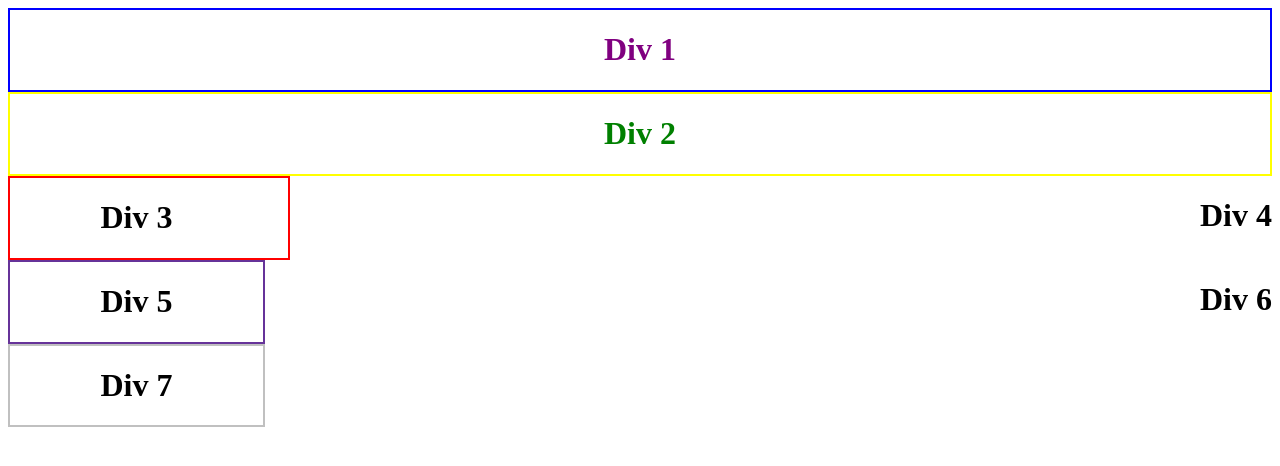
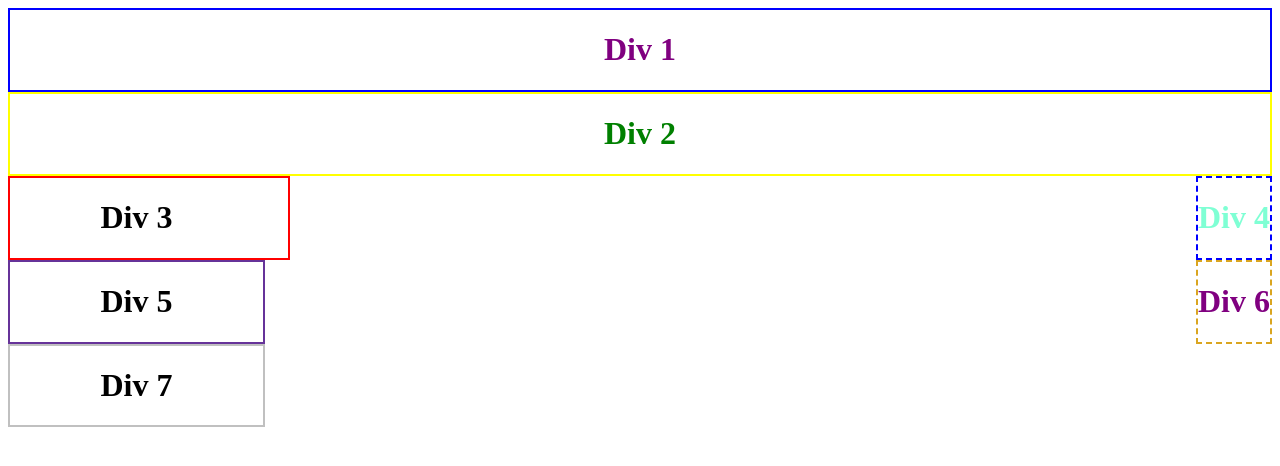
Before and after one commit to cs-fullstack-2020-spring/css-positioning-cw-JeffRThomas, a plain HTML site: page index.html in a window 1280 px wide. Drawn offline with Linux system fonts and the light colour scheme.

Commit message:
Floating Div Test 2

```diff
--- a/style.css
+++ b/style.css
@@ -10,19 +10,20 @@
     text-align: center;
 }
 
-
 #div3 {
     position: relative;
     float: left;
     border: 2px solid red;
     text-align: center;
-    width:20%;
+    width: 20%;
     padding-right: 25px;
 }
 
 #div4 {
-    float:right;
-
+    float: right;
+    color: aquamarine;
+    border: 2px dashed blue;
+    text-align: center;
 }
 
 #div5 {
@@ -30,13 +31,15 @@
     float: left;
     border: 2px solid rebeccapurple;
     text-align: center;
-    width:20%;
+    width: 20%;
     clear: both;
 }
 
 #div6 {
     float: right;
-
+    color: purple;
+    border: 2px dashed goldenrod;
+    text-align: center;
 }
 
 #div7 {
@@ -44,6 +47,6 @@
     float: left;
     border: 2px solid silver;
     text-align: center;
-    width:20%;
+    width: 20%;
     clear: both;
 }
```
